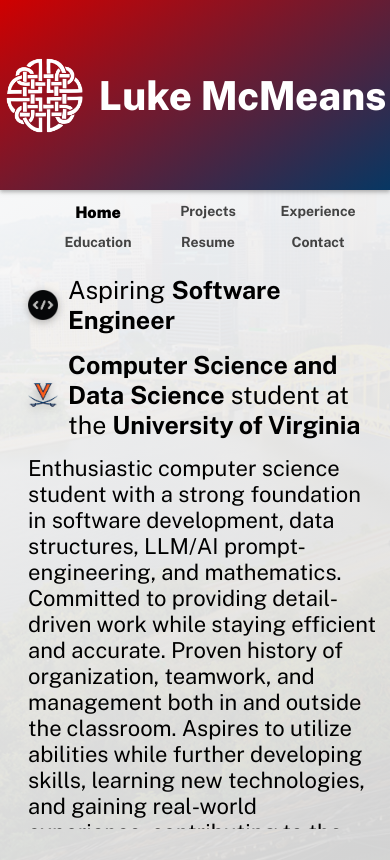
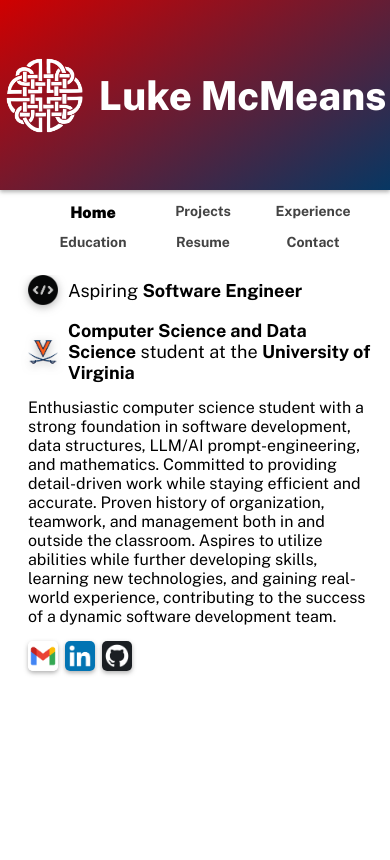
Before and after one commit to McMeans/lukemcmeans.com, a Next.js app in the folder portfolio-website/: page / in a window 390 px wide. Built offline with nearby package versions, Linux system fonts and the light colour scheme.

Commit message:
ios fixes

```diff
--- a/portfolio-website/pages/education.js
+++ b/portfolio-website/pages/education.js
@@ -21,8 +21,8 @@
         <text className="activity-title">
             B.A. Computer Science
         </text>
-        <text className="minor">Data Science Minor</text>
-        <span>08/2022 - 05/2026</span>
+        <div className="minor">Data Science Minor</div>
+        <div style={{ userSelect: 'none', pointerEvents: 'none' }}>08/2022 - 05/2026</div>
         <ul className="tasks">
             <li>3.56 GPA</li>
             <li>Dean's List Spring 2023</li>
--- a/portfolio-website/pages/layout.js
+++ b/portfolio-website/pages/layout.js
@@ -89,7 +89,7 @@
           exit="exit"
         >
           {children}
-          <div className="content-gap"></div>
+          <div className="mobile-bottom-padding" />
         </motion.div>
       </div>
     </div>
--- a/portfolio-website/styles/globals.css
+++ b/portfolio-website/styles/globals.css
@@ -273,7 +273,6 @@
 .project-link {
   display: inline-block;
   text-decoration: none;
-  transition: font-weight 0.3s ease !important;
   font-weight: 500;
   margin-top: 5px;
   margin-right: 15px;
@@ -283,9 +282,11 @@
   color: white !important;
   border-radius: 8px;
   text-align: center;
+  transition: font-weight 0.3s ease, background-color 0.2s ease !important;
 }
 .project-link:hover{
   font-weight: 700 !important;
+  background-color: #ffffff62;
 }
 
 /* RESUME.js */
@@ -325,28 +326,38 @@
   height: 'auto';
 }
 
+.mobile-bottom-padding {
+  display: none;
+}
+
 @media (max-width: 868px) {
-  html{
-    width: 100vw;
-    overflow: hidden;
+  body {
+    width: 100%;
+    overflow-x: hidden;
+    position: relative;
+    background: var(--background-color);
   }
   .header {
     left: 0px;
     right: 0px;
     font-size: max(40px, 10vw) !important;
+    width: 100vw;
+    padding-right: calc(100vw - 100%);
+    margin-right: calc(100% - 100vw);
   }
 
   .nav-column {
     position: fixed;
     top: 190px; /* Header height */
     left: 0;
-    width: 100%;
-    background: var(--background-color);
+    width: 100vw;
     padding: 5px 10px;
     margin: 0;
     z-index: 999;
     display: flex;
     justify-content: center;
+    padding-right: calc(100vw - 100%);
+    margin-right: calc(100% - 100vw);
   }
 
   .tabs {
@@ -393,6 +404,7 @@
     max-width: 90%;
     margin: 0 auto;
     padding: 0 20px;
+    padding-bottom: 100px; /* Add padding at the bottom for mobile */
     height: 100%;
     overflow-y: auto;
     -webkit-overflow-scrolling: touch; /* Add smooth scrolling for iOS */
@@ -402,4 +414,88 @@
   footer {
     display: none;
   }
+
+  body {
+    width: 100vw;
+    padding-right: calc(100vw - 100%);
+    margin-right: calc(100% - 100vw);
+  }
+
+  body {
+    width: 100%;
+    overflow-x: hidden;
+    position: relative;
+  }
+
+  .header {
+    position: fixed;
+    width: 100%;
+    left: 0;
+    right: 0;
+    margin: 0;
+    /* Add width to cover scrollbar */
+    width: -webkit-fill-available;
+    width: -moz-available;
+    width: stretch;
+  }
+
+  .nav-column {
+    position: fixed;
+    width: 100%;
+    left: 0;
+    right: 0;
+    margin: 0;
+    /* Add width to cover scrollbar */
+    width: -webkit-fill-available;
+    width: -moz-available;
+    width: stretch;
+  }
+
+  .content {
+    width: 100%;
+    margin: 0 auto;
+    padding: 0 20px;
+    box-sizing: border-box;
+    /* Ensure content doesn't cause horizontal scroll */
+    max-width: 100vw;
+    overflow-x: hidden;
+  }
+
+  .whole-page {
+    width: 100%;
+    overflow-x: hidden;
+    position: fixed;
+  }
+
+  .home-detail{
+    font-size: 18px;
+  }
+  .summary{
+    font-size: 16px;
+  }
+  .activity-tab{
+    font-size: 16px;
+  }
+  .activity-title{
+    font-size: 22px;
+  }
+  .minor{
+    font-size: 18px;
+  }
+  .contact-item{
+    font-size: 16px;
+  }
+
+  .mobile-bottom-padding {
+    display: block;
+    height: 100px;
+    width: 100%;
+  }
+
+  .content {
+    /* Ensure the content can scroll fully */
+    -webkit-overflow-scrolling: touch;
+    overflow-y: auto;
+    padding-bottom: env(safe-area-inset-bottom, 100px);
+  }
 }
```
